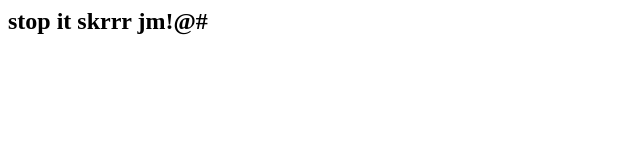
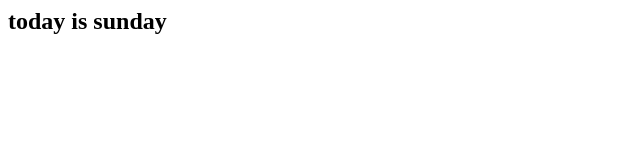
Before and after one commit to jeongmin1234/ansiblelab3, a plain HTML site: page index.html in a window 1280 px wide. Shown: the whole page, without its empty margins (0-640 px from the left). Drawn offline with Linux system fonts and the light colour scheme.

Commit message:
index.html 클론

```diff
--- a/index.html
+++ b/index.html
@@ -1 +1 @@
-<h2> stop it skrrr jm!@#</h2>
+<h2> today is sunday</h2>
```
